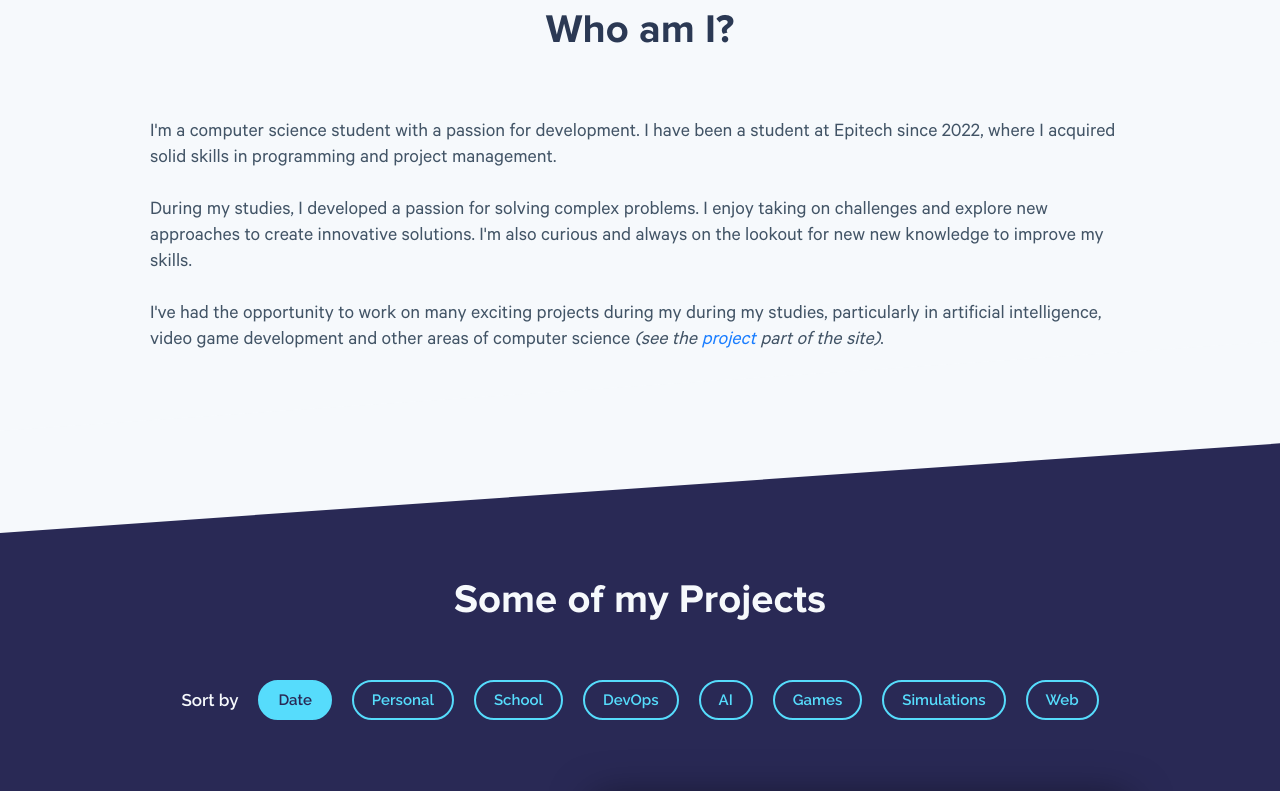
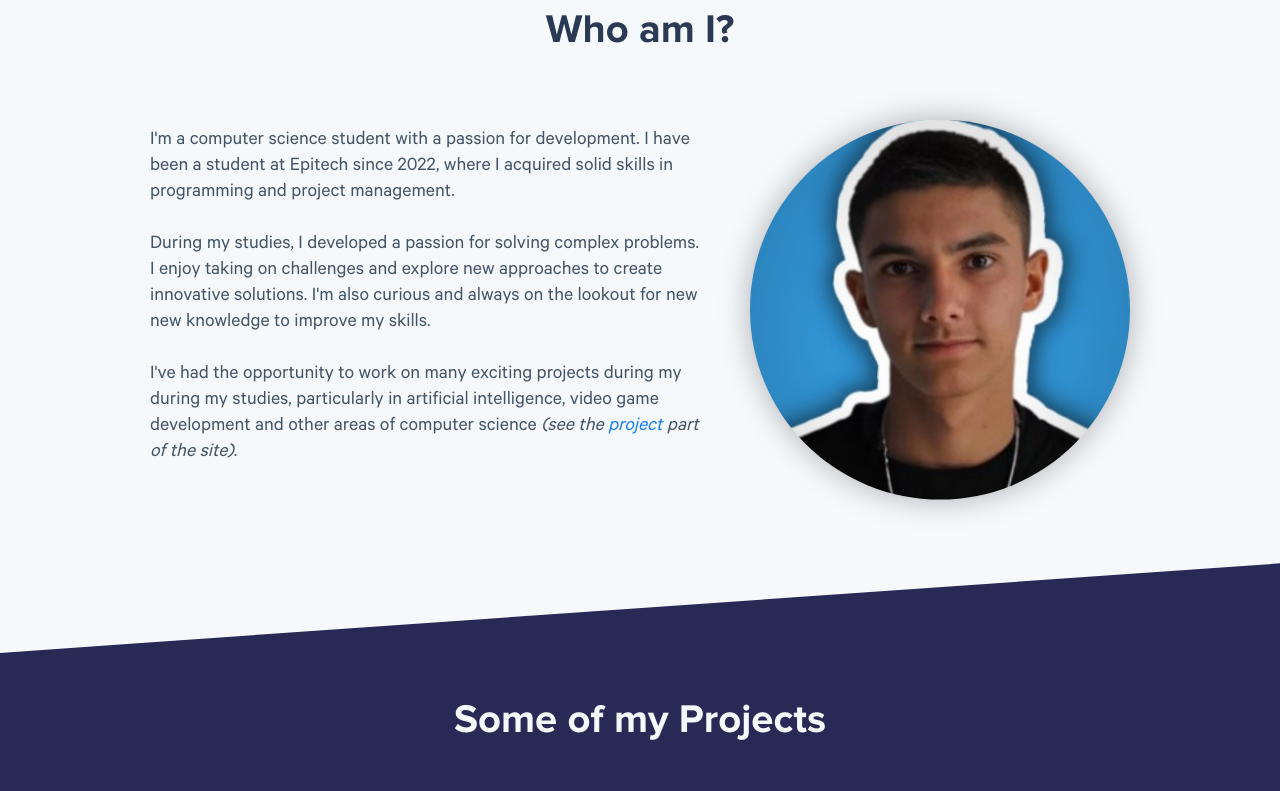
Before and after one commit to TheoEwzZer/theoewzzer.github.io, a React (Create React App) app: page / in a window 1280 px wide. Shown: the part 880-1671 px from the top of the page. Built offline with nearby package versions, Linux system fonts and the light colour scheme.

Commit message:
feat: add profil picture

```diff
--- a/src/about.tsx
+++ b/src/about.tsx
@@ -1,9 +1,41 @@
-import React from "react";
+import React, { useEffect } from "react";
+import { is_in_viewport, sleep } from "./utils";
+
 import "./css/about.css";
 import "./css/properties.css";
 import "./css/style.css";
 
 export default function About(): React.ReactElement {
+  useEffect((): (() => void) => {
+    let done: boolean = false;
+    const elements: NodeListOf<Element> = document.querySelectorAll(
+      "#about_section .in_animation"
+    );
+    const section: Element | null = document.querySelector(
+      "#about_section .photo"
+    );
+
+    const inAnimationCheck: () => Promise<void> = async (): Promise<void> => {
+      if (!done && section && is_in_viewport(section as HTMLElement)) {
+        for (let i of elements) {
+          (i as HTMLElement).style.clipPath = "circle(50%)";
+          await sleep(300);
+        }
+        done = true;
+      }
+    };
+
+    window.addEventListener("scroll", inAnimationCheck);
+    window.addEventListener("resize", inAnimationCheck);
+
+    inAnimationCheck();
+
+    return (): void => {
+      window.removeEventListener("scroll", inAnimationCheck);
+      window.removeEventListener("resize", inAnimationCheck);
+    };
+  }, []);
+
   return (
     <>
       <a href="#about" id="about">
@@ -38,6 +70,15 @@ export default function About(): React.ReactElement {
               . <br />
               <br />
             </p>
+            <div className="photo">
+              <img
+                className="in_animation"
+                src="photo.jpg"
+                alt="Me"
+                width="760px"
+                height="760px"
+              />
+            </div>
           </div>
         </div>
       </section>
--- a/src/css/about.css
+++ b/src/css/about.css
@@ -43,6 +43,26 @@
   line-height: 1.3;
 }
 
+#about_section .photo {
+  width: -webkit-fit-content;
+  width: -moz-fit-content;
+  width: fit-content;
+  display: flex;
+  justify-content: center;
+  align-items: center;
+  filter: drop-shadow(0px 0px 15px rgba(0, 0, 0, 0.3));
+}
+
+#about_section .photo img {
+  width: clamp(250px, 35vw, 380px);
+  height: clamp(250px, 35vw, 380px);
+  -webkit-clip-path: circle(0%);
+  clip-path: circle(0%);
+  opacity: 1;
+  transform: translateY(0px);
+  transition: clip-path 1s ease-in-out, -webkit-clip-path 1s ease-in-out;
+}
+
 #about_section .link {
   color: var(--blue);
 }
```
Also changed, not shown: public/photo.jpg (added).
